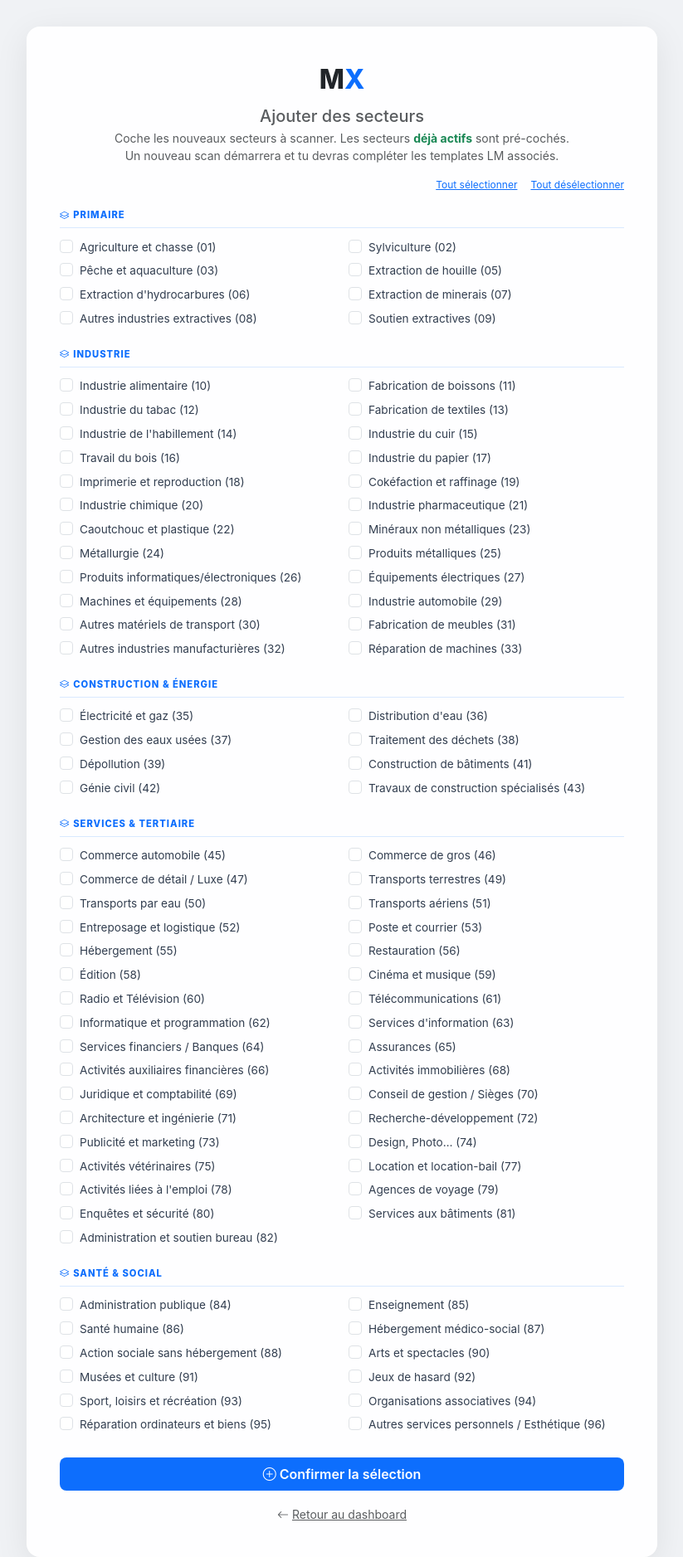
After one commit to maxencepetey-byte/Postulation_MX, a Django app: page /add-secteurs/ in a window 1280 px wide. The commit adds this page. Shown: the whole page at 83% size, without its empty margins (228-1051 px from the left). Run offline with Django 5.2, Linux system fonts and the light colour scheme; the visitor is signed in with stand-in values (Sample User, id 1); data comes from the database, SQL or seed files in the repository.

Commit message:
dashboard: bouton ajouter secteur + page selection + vue add_secteurs
Co-Authored-By: Claude Sonnet 4.6 <noreply@anthropic.com>

```diff
--- a/MX_Project/MX_Project/urls.py
+++ b/MX_Project/MX_Project/urls.py
@@ -16,6 +16,7 @@ from core.views import (
     generer_pack_secteur_numero,
     logout_view,
     onboarding,
+    add_secteurs,
     gmail_connect,
     gmail_callback,
     gmail_disconnect,
@@ -50,6 +51,7 @@ urlpatterns = [
     # ─── Application ───
     path('', dashboard, name='dashboard'),
     path('onboarding/', onboarding, name='onboarding'),
+    path('add-secteurs/', add_secteurs, name='add_secteurs'),
     path('scan/', lancer_scan, name='lancer_scan'),
     path('upload-cv/', upload_cv, name='upload_cv'),
     path('delete-doc/<int:doc_id>/', delete_document, name='delete_document'),
--- /dev/null
+++ b/MX_Project/core/templates/core/add_secteurs.html
@@ -0,0 +1,134 @@
+<!DOCTYPE html>
+{% load static %}
+<html lang="fr">
+<head>
+  <meta charset="UTF-8">
+  <meta name="viewport" content="width=device-width, initial-scale=1.0">
+  <title>MX | Ajouter des secteurs</title>
+  <link href="https://cdn.jsdelivr.net/npm/bootstrap@5.3.0/dist/css/bootstrap.min.css" rel="stylesheet">
+  <link rel="stylesheet" href="https://cdn.jsdelivr.net/npm/bootstrap-icons@1.11.1/font/bootstrap-icons.css">
+  <link rel="stylesheet" href="{% static 'css/login.css' %}">
+  <style>
+    body { background: #f0f2f5; display: block; padding: 2rem 0; }
+    .onboard-card {
+      background: rgba(255,255,255,0.92);
+      backdrop-filter: blur(10px);
+      border-radius: 16px;
+      padding: 2.5rem;
+      box-shadow: 0 10px 40px rgba(0,0,0,0.08);
+      max-width: 760px;
+      margin: 0 auto;
+    }
+    .logo-mx { font-weight: 800; font-size: 2rem; text-align: center; margin-bottom: 0.5rem; display: block; }
+    .logo-mx span { color: #0d6efd; }
+    .group-title {
+      font-size: 0.7rem; font-weight: 800; text-transform: uppercase;
+      letter-spacing: 1px; color: #0d6efd;
+      border-bottom: 1px solid rgba(13,110,253,0.15);
+      padding-bottom: 6px; margin: 1.2rem 0 0.6rem;
+    }
+    .form-check-label { font-size: 0.85rem; color: #313d4f; }
+    .form-check { margin-bottom: 0.3rem; }
+    .check-grid { display: grid; grid-template-columns: 1fr 1fr; gap: 0 1rem; }
+    @media(max-width:500px){ .check-grid { grid-template-columns: 1fr; } }
+    .btn-mx { background: #0d6efd; color: white; border-radius: 8px; font-weight: 600; border: none; }
+    .btn-mx:hover { filter: brightness(0.93); color: white; }
+    .select-all-link { font-size: 0.75rem; color: #0d6efd; cursor: pointer; text-decoration: underline; }
+
+    /* Secteurs déjà actifs */
+    .form-check.already-active .form-check-label {
+      color: #198754;
+      font-weight: 600;
+    }
+    .form-check.already-active .form-check-input {
+      border-color: #198754;
+      background-color: #198754;
+    }
+    .already-badge {
+      font-size: 0.6rem; font-weight: 700;
+      background: rgba(25,135,84,0.12); color: #198754;
+      border-radius: 6px; padding: 1px 6px;
+      vertical-align: middle; margin-left: 4px;
+    }
+  </style>
+</head>
+<body>
+  <div class="onboard-card">
+    <span class="logo-mx">M<span>X</span></span>
+    <h5 class="text-center mb-1 text-muted">Ajouter des secteurs</h5>
+    <p class="small text-muted text-center mb-3">
+      Coche les nouveaux secteurs à scanner. Les secteurs <span class="text-success fw-bold">déjà actifs</span> sont pré-cochés.<br>
+      Un nouveau scan démarrera et tu devras compléter les templates LM associés.
+    </p>
+
+    <div class="d-flex justify-content-end mb-2 gap-3">
+      <span class="select-all-link" id="selectAll">Tout sélectionner</span>
+      <span class="select-all-link" id="clearAll">Tout désélectionner</span>
+    </div>
+
+    {% if erreur %}
+    <div class="alert alert-danger py-2 small" role="alert">
+      <i class="bi bi-exclamation-triangle-fill me-1"></i>{{ erreur }}
+    </div>
+    {% endif %}
+
+    <form method="post" id="addSecteursForm">
+      {% csrf_token %}
+
+      {% for group_name, items in groups.items %}
+      <p class="group-title"><i class="bi bi-layers me-1"></i>{{ group_name }}</p>
+      <div class="check-grid">
+        {% for code, label in items %}
+        <div class="form-check {% if code in existing_codes %}already-active{% endif %}">
+          <input class="form-check-input" type="checkbox" name="secteurs"
+                 id="s{{ code }}" value="{{ code }}"
+                 {% if code in existing_codes %}checked{% endif %}>
+          <label class="form-check-label" for="s{{ code }}">
+            {{ label }} ({{ code }})
+            {% if code in existing_codes %}<span class="already-badge">actif</span>{% endif %}
+          </label>
+        </div>
+        {% endfor %}
+      </div>
+      {% endfor %}
+
+      <div class="d-grid mt-4">
+        <button type="submit" class="btn btn-mx w-100 py-2">
+          <i class="bi bi-plus-circle me-1"></i>Confirmer la sélection
+        </button>
+      </div>
+    </form>
+
+    <div class="text-center mt-3">
+      <a href="{% url 'dashboard' %}" class="small text-muted">
+        <i class="bi bi-arrow-left me-1"></i>Retour au dashboard
+      </a>
+    </div>
+  </div>
+
+  <script src="https://cdn.jsdelivr.net/npm/bootstrap@5.3.0/dist/js/bootstrap.bundle.min.js"></script>
+  <script>
+    document.getElementById('selectAll').addEventListener('click', () => {
+      document.querySelectorAll('input[name="secteurs"]').forEach(cb => cb.checked = true);
+    });
+    document.getElementById('clearAll').addEventListener('click', () => {
+      document.querySelectorAll('input[name="secteurs"]').forEach(cb => cb.checked = false);
+    });
+    document.getElementById('addSecteursForm').addEventListener('submit', function(e) {
+      const checked = document.querySelectorAll('input[name="secteurs"]:checked').length;
+      if (checked === 0) {
+        e.preventDefault();
+        const existing = document.getElementById('js-error');
+        if (!existing) {
+          const alert = document.createElement('div');
+          alert.id = 'js-error';
+          alert.className = 'alert alert-danger py-2 small mt-2';
+          alert.innerHTML = '<i class="bi bi-exclamation-triangle-fill me-1"></i>Coche au moins un secteur pour continuer.';
+          this.prepend(alert);
+        }
+        document.getElementById('js-error').scrollIntoView({ behavior: 'smooth', block: 'center' });
+      }
+    });
+  </script>
+</body>
+</html>
--- a/MX_Project/core/templates/core/dashboard.html
+++ b/MX_Project/core/templates/core/dashboard.html
@@ -172,6 +172,9 @@
                                 {{ s }}
                             </button>
                             {% endfor %}
+                            <a href="{% url 'add_secteurs' %}" class="btn btn-sm btn-outline-success ms-auto">
+                                <i class="bi bi-plus-circle me-1"></i>Ajouter un secteur
+                            </a>
                         </div>
                     </div>
                 </div>
--- a/MX_Project/core/views.py
+++ b/MX_Project/core/views.py
@@ -638,6 +638,53 @@ def onboarding(request):
     return render(request, "core/onboarding.html", {"secteurs": secteurs})
 
 
+@login_required
+def add_secteurs(request):
+    profil, _ = ProfilUtilisateur.objects.get_or_create(user=request.user)
+
+    existing_codes = set(
+        c.strip() for c in profil.onboarding_secteurs.split(",") if c.strip()
+    )
+
+    if request.method == "POST":
+        submitted_codes = set(request.POST.getlist("secteurs"))
+
+        if not submitted_codes:
+            return render(request, "core/add_secteurs.html", {
+                "existing_codes": existing_codes,
+                "groups": SECTEURS_NOGA_GROUPS,
+                "erreur": "Coche au moins un secteur pour continuer.",
+            })
+
+        new_codes = submitted_codes - existing_codes
+        all_codes = existing_codes | submitted_codes
+
+        profil.onboarding_secteurs = ",".join(sorted(all_codes))
+        profil.save(update_fields=["onboarding_secteurs"])
+
+        if new_codes:
+            t = threading.Thread(
+                target=_run_scan_for_user,
+                args=(request.user, list(new_codes)),
+                daemon=True,
+            )
+            t.start()
+            n = len(new_codes)
+            messages.success(
+                request,
+                f"✅ {n} nouveau(x) secteur(s) ajouté(s). Configure les templates LM associés pour débloquer le dashboard."
+            )
+        else:
+            messages.info(request, "Aucun nouveau secteur — ta sélection est déjà active.")
+
+        return redirect("/settings/?tab=templates")
+
+    return render(request, "core/add_secteurs.html", {
+        "existing_codes": existing_codes,
+        "groups": SECTEURS_NOGA_GROUPS,
+    })
+
+
 # ---------------------------------------------------------------------------
 # DASHBOARD
 # ---------------------------------------------------------------------------
```
